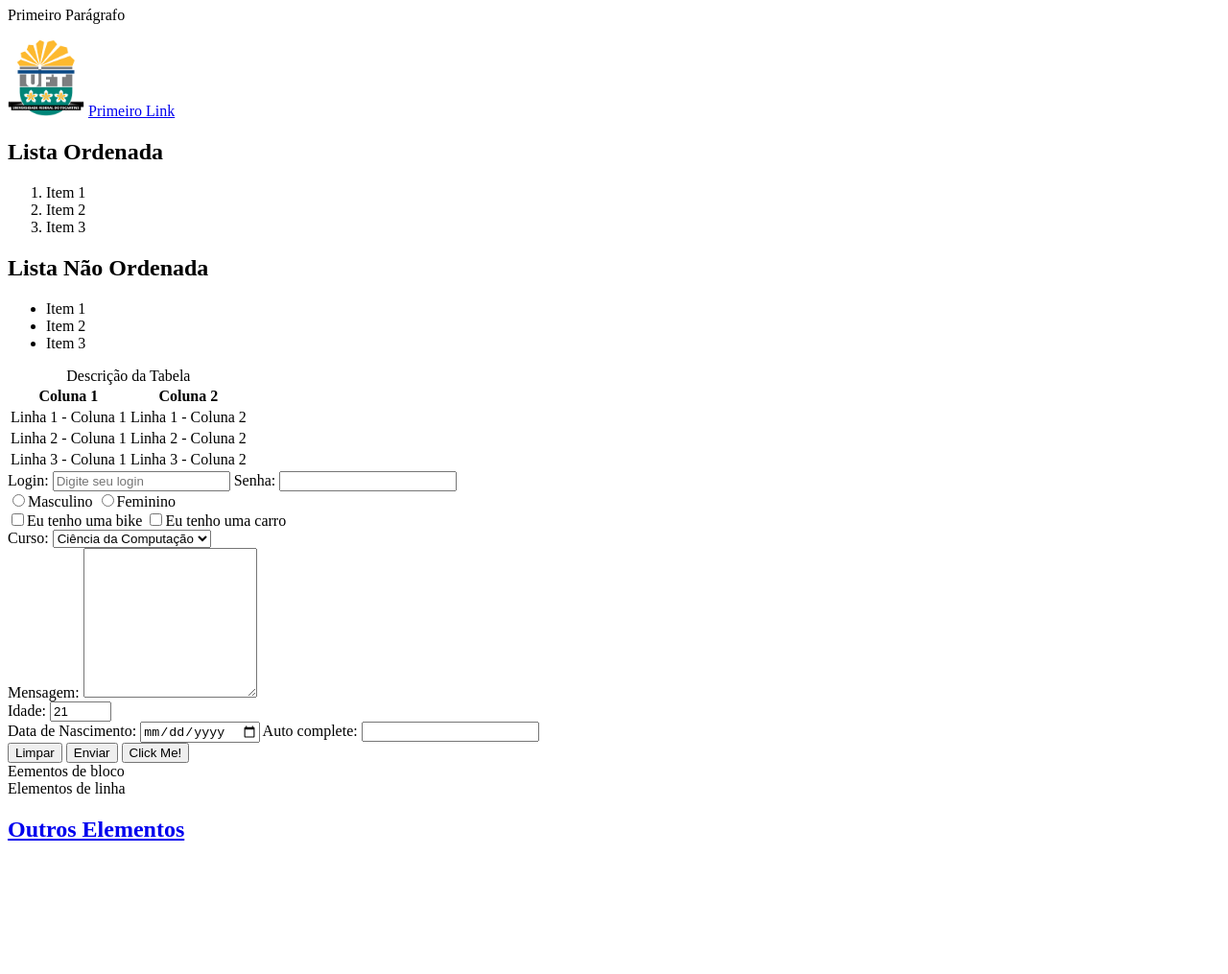
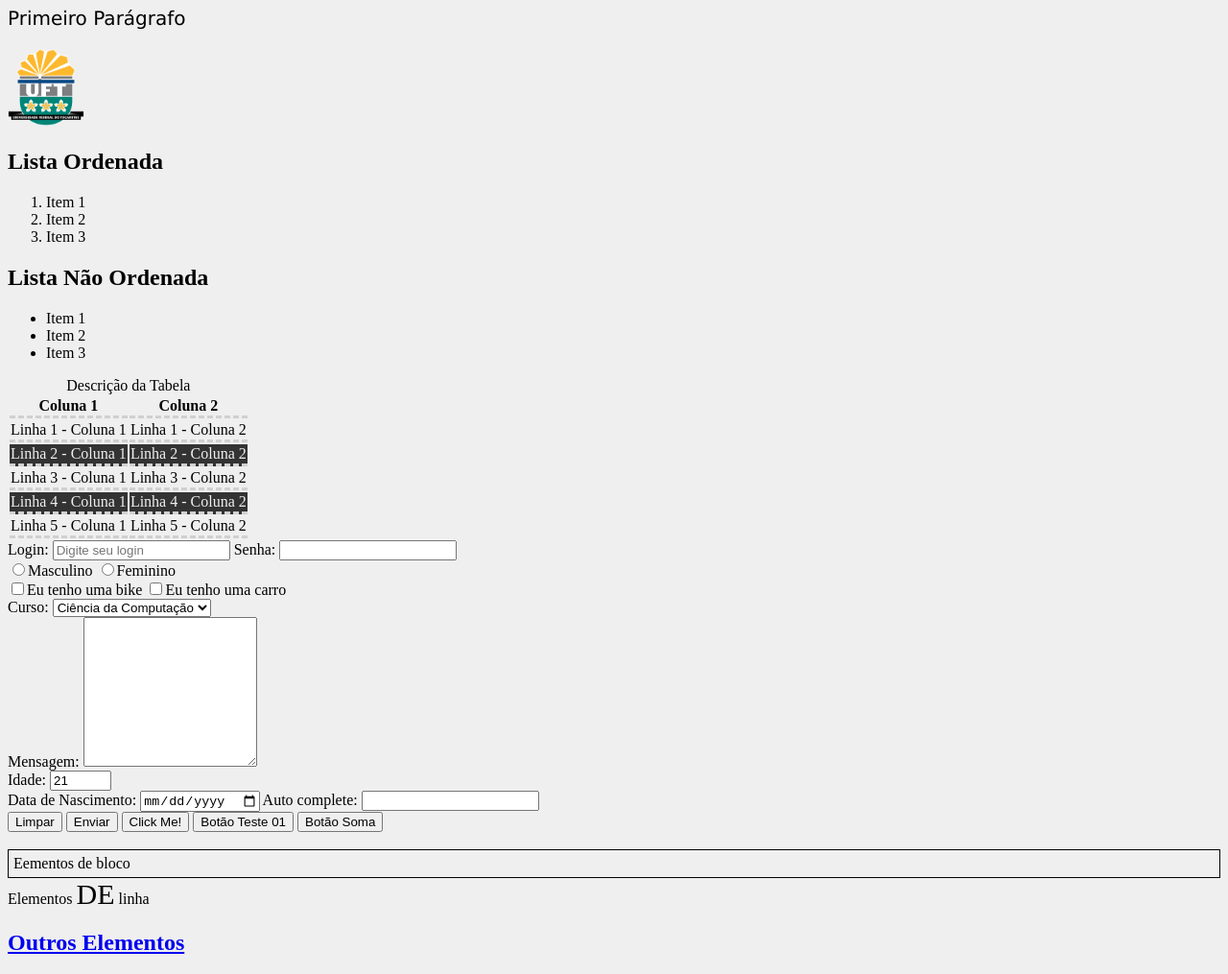
Before and after one commit to ejkun/programacao_comercial, a plain HTML site: page aula-1.html in a window 1280 px wide. Shown: the part 73-1088 px from the top of the page at 96% size. Before the commit the page ends 970 px from the top, so only its background shows below. Drawn offline with Linux system fonts and the light colour scheme.

Commit message:
Primera Aula Terminada

```diff
--- a/aula-1.html
+++ b/aula-1.html
@@ -10,9 +10,9 @@
         <h1>Primeiro Cabeçalho</h1>
         <p>Primeiro Parágrafo</p>
 
-        <img src="img/brasao.png" title="Primeira Imagem" height="80" width="80">
-
-        <a target="_blank" href="http://www.uft.edu.br/">Primeiro Link</a>
+        <a target="_blank" href="http://www.uft.edu.br/">
+            <img src="img/brasao.png" title="Primeira Imagem" height="80" width="80">
+        </a>
 
         <h2>Lista Ordenada</h2>
         <ol>
@@ -48,6 +48,14 @@
                 <tr>
                     <td>Linha 3 - Coluna 1</td>
                     <td>Linha 3 - Coluna 2</td>
+                </tr>
+                <tr>
+                    <td>Linha 4 - Coluna 1</td>
+                    <td>Linha 4 - Coluna 2</td>
+                </tr>
+                <tr>
+                    <td>Linha 5 - Coluna 1</td>
+                    <td>Linha 5 - Coluna 2</td>
                 </tr>
             </tbody>
         </table>
@@ -114,7 +122,11 @@
             <input type="submit" value="Enviar">
 
             <button type="button" onclick="alert('Hello World')">Click Me!</button>
+            <button type="button" onclick="teste01();">Botão Teste 01</button>
+            <button type="button" onclick="soma(1,2);">Botão Soma</button>
         </form>
+
+        <br>
 
         <div id="area-mensagens">
             Eementos de bloco
--- a/css/styles.css
+++ b/css/styles.css
@@ -0,0 +1,37 @@
+body {
+    background-color: #efefef
+}
+
+h1 {
+    color: #111111;
+    text-align: center;
+}
+
+p {
+    font-family: verdana;
+    font-size: 20px;
+}
+
+th, td {
+    border-bottom: 3px dashed #d0d0d0;
+}
+
+tr:nth-child(even) {
+    background-color: #333333;
+    color: #efefef;
+}
+
+tr:hover {
+    background-color: #111111;
+    color: #efefef;
+}
+
+#area-mensagens {
+    border: 1px solid #000000;
+    padding: 5px;
+}
+
+.destaque {
+    text-transform: uppercase;
+    font-size: 30px;
+}
--- a/js/funcoes.js
+++ b/js/funcoes.js
@@ -0,0 +1,7 @@
+function teste01() {
+    alert('Teste 01!');
+}
+
+function soma(p1, p2) {
+    alert(p1 + p2);
+}
```
